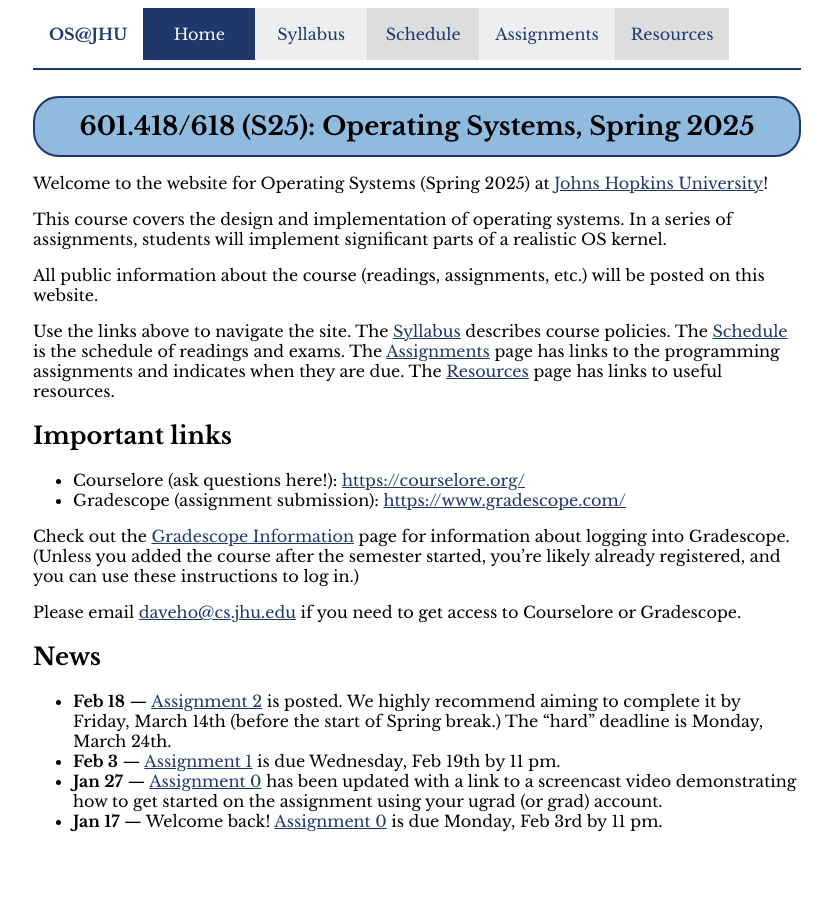
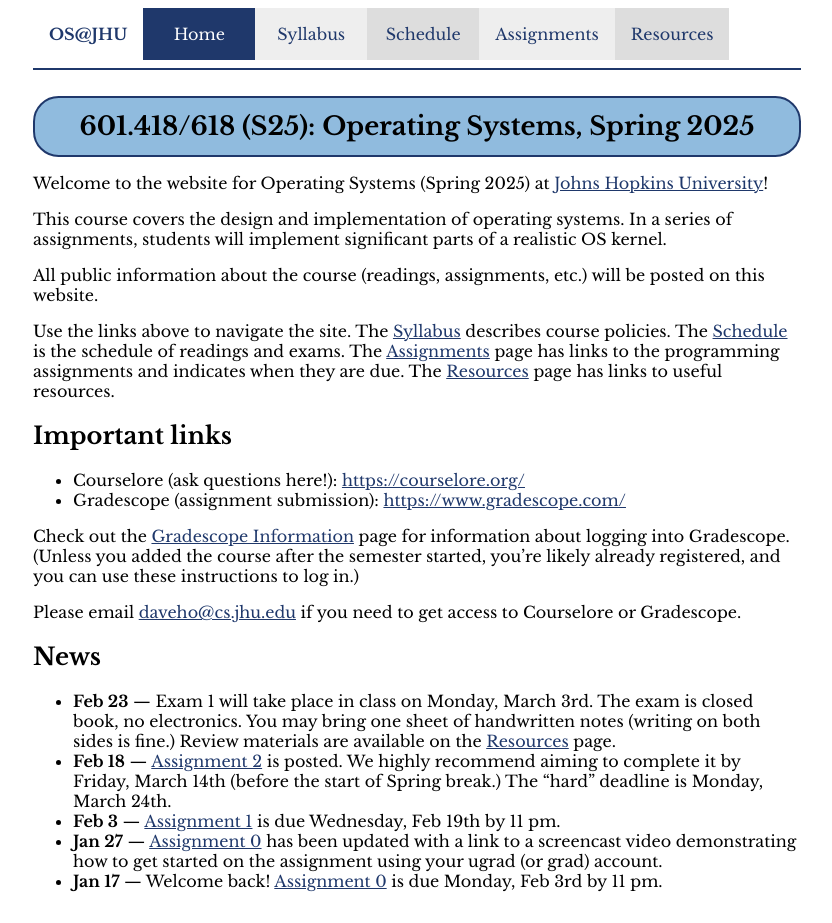
Before and after one commit to jhuopsys/spring2025, a Jekyll site: the page built from index.md, in a window 1280 px wide. Shown: the whole page, without its empty margins (223-1055 px from the left). Built offline with Jekyll 4.4.1, drawn with Linux system fonts in a browser that asks for light colours; before the commit the page ends 900 px from its top, so only the background shows below that.

Commit message:
reminder about exam 1, post sp 24 exam 1

```diff
--- a/index.md
+++ b/index.md
@@ -35,6 +35,10 @@ Gradescope.
 
 ## News
 
+* **Feb 23** — Exam 1 will take place in class on Monday, March 3rd.
+  The exam is closed book, no electronics. You may bring one sheet of
+  handwritten notes (writing on both sides is fine.) Review materials
+  are available on the [Resources](resources.html) page.
 * **Feb 18** — [Assignment 2](assign/assign02.html) is posted. We highly
   recommend aiming to complete it by Friday, March 14th (before the start
   of Spring break.) The "hard" deadline is Monday, March 24th.
```
Also changed, not shown: resources.md (+6 -0 lines), 1 other file.
